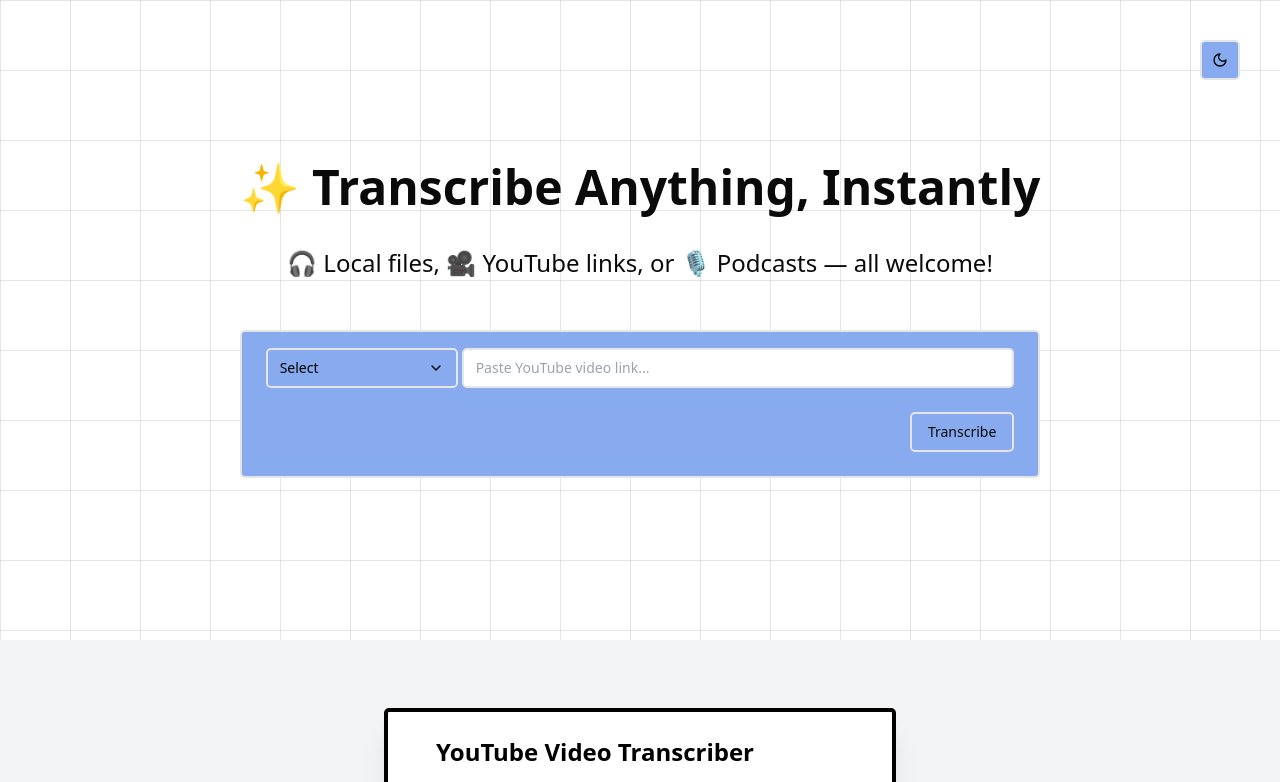
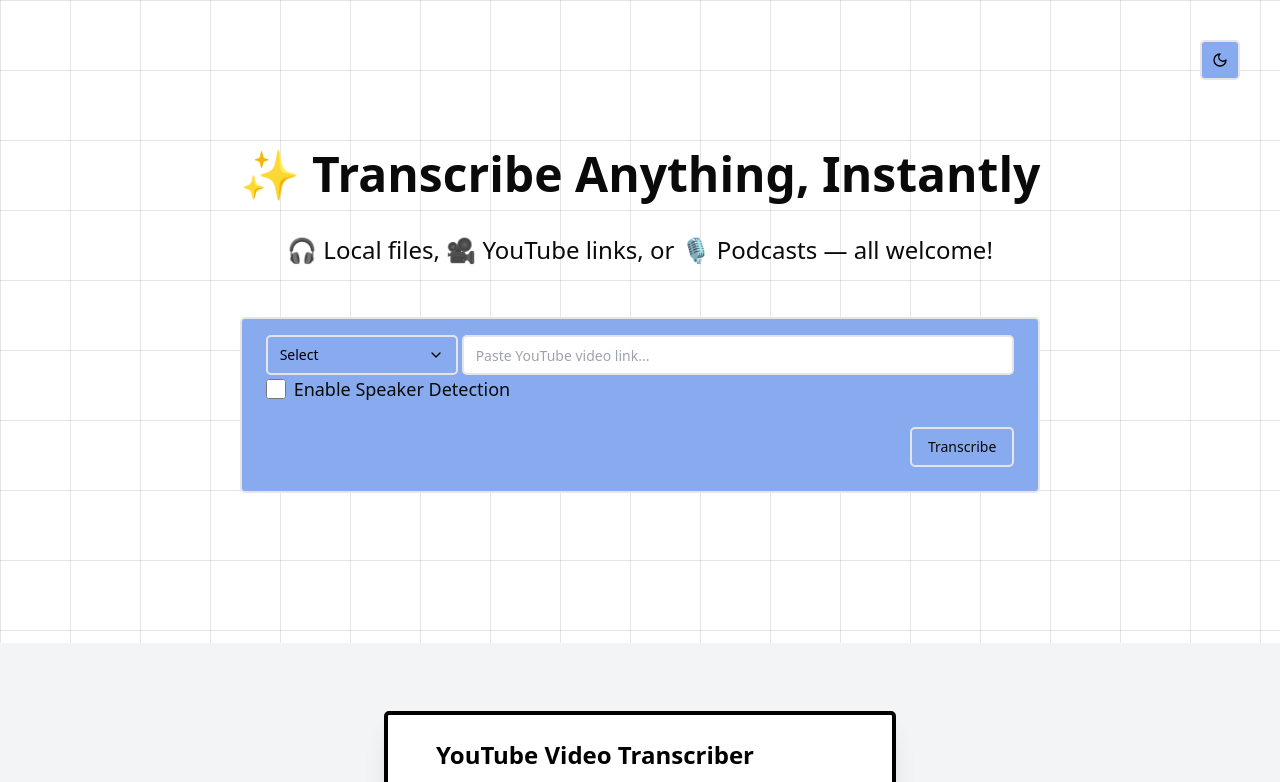
Before and after one commit to afnanhussain2002/read-podcast, a Next.js app: page /transcriber in a window 1280 px wide. Shown: the top 782 px of the page. Built offline with nearby package versions, Linux system fonts and the light colour scheme.

Commit message:
add checkbox for speaker detect

```diff
--- a/components/TranscribeInput.tsx
+++ b/components/TranscribeInput.tsx
@@ -5,7 +5,8 @@ import { Select, SelectContent, SelectItem, SelectTrigger, SelectValue } from '.
 import { Button } from './ui/button'
 
 const TranscribeInput = () => {
-  const [inputType, setInputType] = useState('youtubeLink') // Track selected option
+  const [inputType, setInputType] = useState('youtubeLink')
+  const [speakers, setSpeakers] = useState(false);
 
   return (
     <Card className="w-full">
@@ -39,6 +40,16 @@ const TranscribeInput = () => {
               )}
             </div>
           </div>
+          <div className="flex items-center space-x-2">
+            <input
+              type="checkbox"
+              id="speakers"
+              checked={speakers}
+              onChange={() => setSpeakers(!speakers)}
+              className="w-5 h-5"
+            />
+            <label htmlFor="speakers" className="text-lg">Enable Speaker Detection</label>
+          </div>
         </form>
       </CardContent>
 
```
